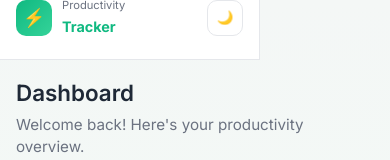
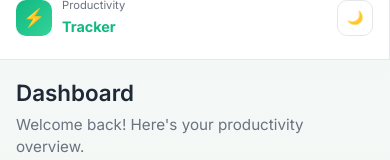
Before and after one commit to solehudin037/Habit_Tracker, a React (Vite) app: page / in a window 390 px wide. Shown: the top 160 px of the page. Built offline with nearby package versions, Linux system fonts and the light colour scheme.

Commit message:
upgrade7

```diff
--- a/src/index.css
+++ b/src/index.css
@@ -418,3 +418,40 @@ body {
   align-items: center;
   justify-content: space-between;
 }
+
+@media (max-width: 768px) {
+
+  .sidebar {
+    width: 100vw !important;
+    max-width: 100% !important;
+    margin: 0 !important;
+    left: 0;
+    right: 0;
+  }
+
+}
+
+@media (max-width: 768px) {
+
+  .app-container {
+    display: block; /* 🔥 ini kunci */
+  }
+
+}
+
+@media (max-width: 768px) {
+
+  body {
+    margin: 0;
+    padding: 0;
+  }
+
+}
+
+@media (max-width: 768px) {
+
+  .main-content {
+    width: 100%;
+  }
+
+}
```
